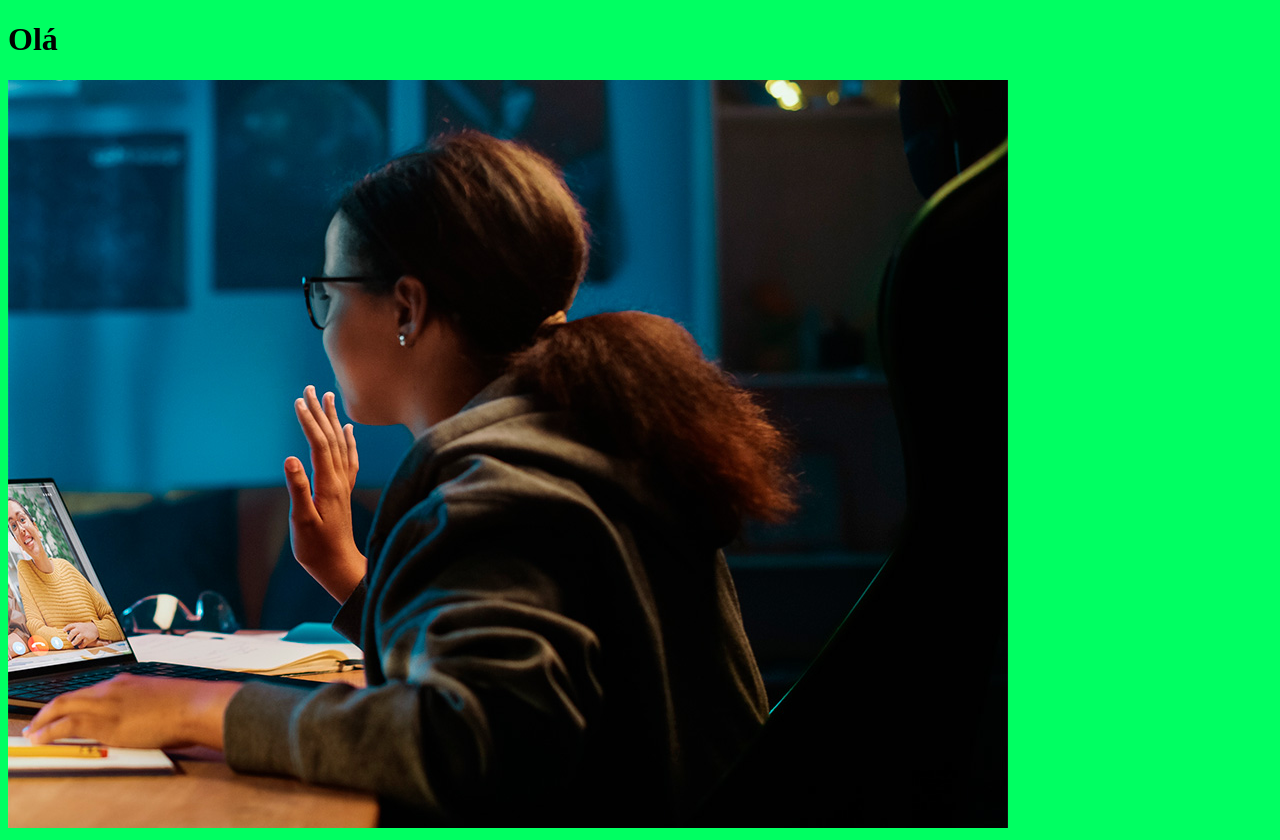
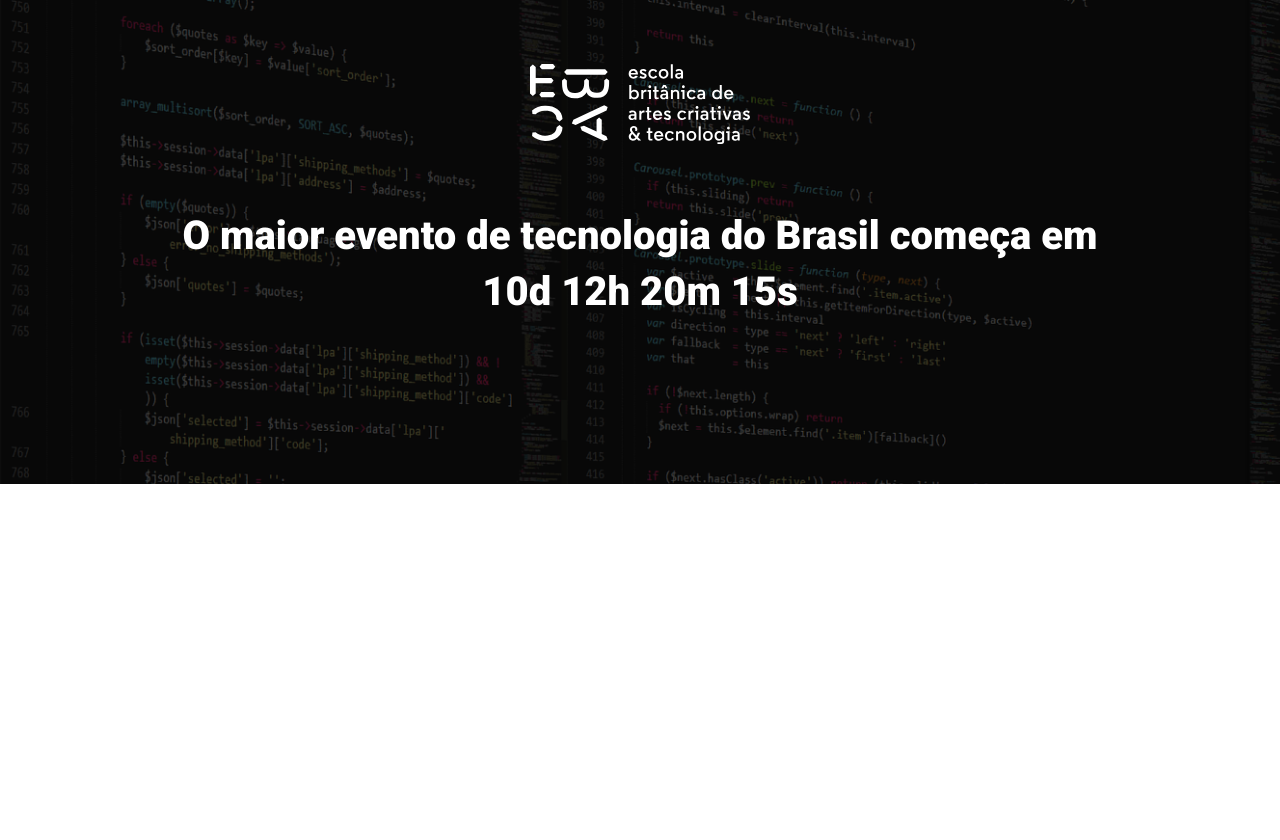
Before and after one commit to Thaleraa/ebac_tech_talks, a website built with Parcel: page src/index.html in a window 1280 px wide. After the commit the page ends 800 px from the top, so only its background shows below. Built offline with nearby package versions, Linux system fonts and the light colour scheme.

Commit message:
criando o hero

```diff
--- a/src/index.html
+++ b/src/index.html
@@ -4,11 +4,20 @@
     <meta charset="UTF-8">
     <meta name="viewport" content="width=device-width, initial-scale=1.0">
     <title>Document</title>
+    <l<link rel="preconnect" href="https://fonts.googleapis.com">
+        <link rel="preconnect" href="https://fonts.gstatic.com" crossorigin>
+        <link href="https://fonts.googleapis.com/css2?family=Roboto:ital,wght@0,100;0,300;0,400;0,500;0,700;0,900;1,100;1,300;1,400;1,500;1,700;1,900&display=swap" rel="stylesheet">
     <link rel="stylesheet" href="./styles/main.scss">
 </head>
 <body>
-    <h1> Olá</h1>
-    <img src="./images/backend.png" alt="">
+    <header class="hero">
+        <div class="container">
+            <img class="hero__logo" src="./images/ebac_logo.svg" alt="">
+    <p class="hero__text">
+        O maior evento de tecnologia do Brasil começa em 10d 12h 20m 15s
+    </p>
+        </div>
+    </header>
     <script src="./scripts/main.js"></script>
 </body>
 </html>
--- /dev/null
+++ b/src/styles/_hero.scss
@@ -0,0 +1,52 @@
+.hero {
+    padding-top: 64px;
+    padding-bottom: 100px;
+    background-image: url(../images/fundo.png);
+    background-repeat: no-repeat;
+    background-size: cover;
+    position: relative;
+
+    .container {
+        position: relative;
+    }
+
+    &::before {
+        position: absolute;
+        top: 0;
+        left: 0;
+        height: 100%;
+        width: 100%;
+        background-color: #000;
+        content: '';
+        opacity: .7;
+    }
+
+    &__text {
+        margin-top: 64px;
+        margin-bottom: 64px;
+        font-size: 40px;
+        line-height: 56px;
+        font-weight: 800;
+        text-align: center;
+    }
+
+    &__logo {
+        margin: 0 auto;
+        height: 80px;
+        display: block;
+    }
+
+    @media (max-width:640px) {
+        padding: 40px;
+        &__logo {
+            height: 24px;
+        }
+
+        &__text {
+            font-size: 22px;
+            line-height: 24px;
+            margin: 24px 0;
+        }
+
+    }
+}
--- a/src/styles/main.scss
+++ b/src/styles/main.scss
@@ -1,3 +1,24 @@
-body {
-    background-color: rgb(0, 255, 98);
+@use 'hero';
+
+* {
+    margin: 0;
+    padding: 0;
+    box-sizing: border-box;
+    font-family: Roboto, sans-serif;
+    color: #fff;
 }
+
+.container {
+    max-width: 960px;
+    height: 100%;
+    margin: 0 auto;
+
+
+    @media (max-width: 640px) {
+        max-width: 80%;
+}
+
+    @media (max-width: 1024px) {
+        max-width: 90%;
+    }
+}
```
